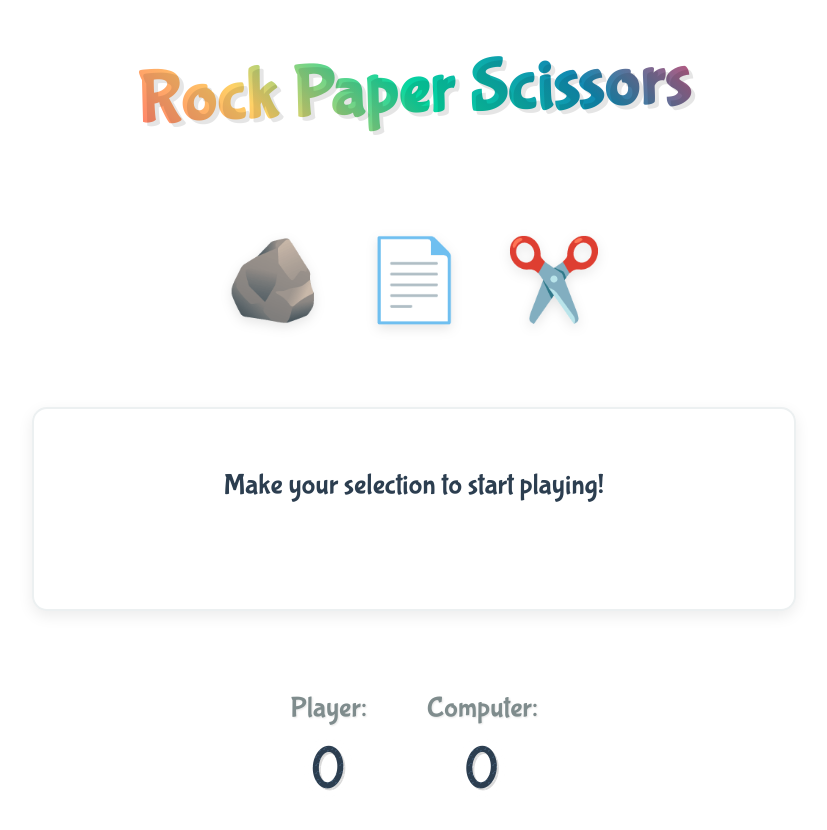
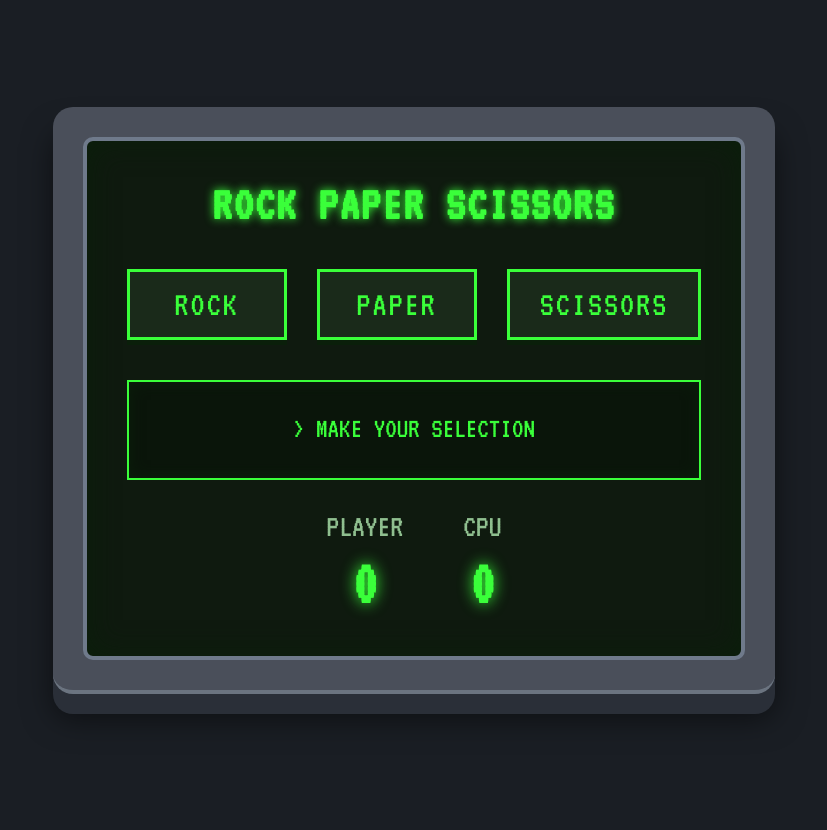
Before and after one commit to kosko-mj/rock-paper-scissors, a plain HTML site: page index.html in a window 1280 px wide. Shown: the whole page, without its empty margins (226-1053 px from the left). After the commit the page ends 800 px from the top, so only its background shows below. Drawn offline with Linux system fonts and the light colour scheme.

Commit message:
feat: Complete retro computer version with scifi screen image

```diff
--- a/index.html
+++ b/index.html
@@ -5,26 +5,35 @@
     <meta name="viewport" content="width=device-width, initial-scale=1.0">
     <title>Rock Paper Scissors</title>
     <link rel="stylesheet" href="style.css">
-    <link href="https://fonts.googleapis.com/css2?family=Bubblegum+Sans&display=swap" rel="stylesheet">
+    <link href="https://fonts.googleapis.com/css2?family=VT323&display=swap" rel="stylesheet">
 </head>
 <body>
-    <h1>Rock Paper Scissors</h1>
+    <div class="computer">
+        <div class="screen">
+            <h1>ROCK PAPER SCISSORS</h1>
 
-    <div class="buttons">
-        <button id="rock" title="Rock">🪨</button>
-        <button id="paper" title="Paper">📄</button>
-        <button id="scissors" title="Scissors">✂️</button>
+            <div class="buttons">
+                <button class="game-btn" id="rock">ROCK</button>
+                <button class="game-btn" id="paper">PAPER</button>
+                <button class="game-btn" id="scissors">SCISSORS</button>
+            </div>
+
+            <div class="display" id="results">
+                <p>> MAKE YOUR SELECTION</p>
+            </div>
+
+            <div class="scoreboard">
+                <div class="score-item">
+                    <span class="score-label">PLAYER</span>
+                    <span class="score-value" id="player-score">0</span>
+                </div>
+                <div class="score-item">
+                    <span class="score-label">CPU</span>
+                    <span class="score-value" id="computer-score">0</span>
+                </div>
+            </div>
+        </div>
     </div>
-
-    <div id="results">
-        <p>Make your selection to start playing!</p>
-    </div>
-
-    <div class="score">
-        <p>Player: <span id="player-score">0</span></p>
-        <p>Computer: <span id="computer-score">0</span></p>
-    </div>
-
     <script src="script.js"></script>
 </body>
 </html>
--- a/style.css
+++ b/style.css
@@ -1,174 +1,155 @@
+@import url('https://fonts.googleapis.com/css2?family=VT323&display=swap');
+
+* {
+    margin: 0;
+    padding: 0;
+    box-sizing: border-box;
+}
+
 body {
-    font-family: Arial, sans-serif;
+    font-family: 'VT323', monospace;
+    min-height: 100vh;
+    background: #1a1e24;
+    display: flex;
+    justify-content: center;
+    align-items: center;
+    padding: 20px;
+}
+
+.computer {
+    background: #4a4f5a;
+    padding: 30px;
+    border-radius: 20px;
+    box-shadow:
+        0 20px 0 #2a2f38,
+        0 25px 30px rgba(0,0,0,0.5);
+    border-bottom: 4px solid #6b7480;
+}
+
+.screen {
+    background: #0f1a0f;
+    padding: 40px;
+    border-radius: 10px;
+    border: 4px solid #6f7a8b;
+    box-shadow: inset 0 0 30px #0a1f0a;
+    min-width: 600px;
+}
+
+h1 {
+    color: #3aff3a;
     text-align: center;
-    padding: 20px;
-    max-width: 800px;
-    margin: 0 auto;
-    display: flex;
-    flex-direction: column;
-    align-items: center;
-    min-height: 100vh;
+    font-size: 3rem;
+    margin-bottom: 40px;
+    letter-spacing: 2px;
+    text-shadow: 0 0 10px #3aff3a;
+    word-break: break-word;
 }
 
 .buttons {
-    margin: 40px 0;
     display: flex;
     justify-content: center;
-    align-items: center;
+    gap: 30px;
+    margin: 40px 0;
     flex-wrap: wrap;
-    gap: 40px;
 }
 
-button {
-    padding: 0;
-    margin: 0;
-    font-size: 80px;
+.game-btn {
+    font-family: 'VT323', monospace;
+    font-size: 2.2rem;
+    padding: 15px 30px;
+    background: #1a2a1a;
+    border: 3px solid #3aff3a;
+    color: #3aff3a;
     cursor: pointer;
-    background: none;
-    border: none;
-    transition: all 0.3s;
-    width: auto;
-    height: auto;
-    display: flex;
-    align-items: center;
-    justify-content: center;
-    filter: drop-shadow(0 4px 6px rgba(0, 0, 0, 0.1));
+    transition: all 0.2s;
+    box-shadow: 0 5px 0 #0a1f0a;
+    text-transform: uppercase;
+    letter-spacing: 2px;
+    min-width: 160px;
 }
 
-button:hover {
-    transform: scale(1.3);
-    filter: drop-shadow(0 8px 12px rgba(0, 0, 0, 0.2));
+.game-btn:hover {
+    background: #2a3f2a;
+    transform: translateY(-2px);
+    box-shadow: 0 7px 0 #0a1f0a;
 }
 
-button:active {
-    transform: scale(0.9);
+.game-btn:active {
+    transform: translateY(5px);
+    box-shadow: 0 2px 0 #0a1f0a;
 }
 
-button[title]::after {
-    content: none;
+.game-btn:disabled {
+    opacity: 0.5;
+    cursor: not-allowed;
+    transform: none;
+    box-shadow: 0 5px 0 #0a1f0a;
 }
 
-h1 {
-    font-family: 'Bubblegum Sans', cursive;
-    font-size: 4.5rem;
-    background: linear-gradient(45deg,
-        #FF6B6B 0%,
-        #FFD166 25%,
-        #06D6A0 50%,
-        #118AB2 75%,
-        #EF476F 100%);
-    -webkit-background-clip: text;
-    background-clip: text;
-    -webkit-text-fill-color: transparent;
-    text-shadow: 4px 4px 0 rgba(0, 0, 0, 0.1);
-    margin: 20px 0 50px 0;
-    transform: rotate(-2deg);
-    letter-spacing: 1px;
-    padding: 10px;
-    display: inline-block;
+.display {
+    background: #0a150a;
+    border: 2px solid #3aff3a;
+    padding: 20px;
+    margin: 30px 0;
+    min-height: 100px;
+    color: #3aff3a;
+    font-size: 1.8rem;
+    box-shadow: inset 0 0 15px #0a1f0a;
+    text-align: center;
+    line-height: 1.5;
 }
 
-/* Add a subtle animation on page load */
-@keyframes titleBounce {
-    0%, 100% { transform: rotate(-2deg) scale(1); }
-    50% { transform: rotate(-2deg) scale(1.05); }
+.display p {
+    margin: 5px 0;
 }
 
-h1 {
-    animation: titleBounce 2s ease-in-out;
+.display h2 {
+    font-size: 2.2rem;
+    margin: 10px 0;
+    color: #afffaf;
+    text-shadow: 0 0 10px #3aff3a;
 }
 
-/* CLEAN CHALK SCORES (no boxes) */
-.score {
-    font-family: 'Bubblegum Sans', cursive;
-    font-size: 2rem;
-    margin: 40px 0;
+.scoreboard {
     display: flex;
+    justify-content: center;
     gap: 60px;
-    justify-content: center;
-    align-items: center;
+    margin-top: 20px;
+    color: #3aff3a;
+    text-align: center;
 }
 
-.score p {
-    margin: 0;
-    padding: 0;
-    background: none;
-    border: none;
-    box-shadow: none;
-    min-width: auto;
-    color: #2C3E50;
-    text-shadow: 1px 1px 3px rgba(0, 0, 0, 0.2);
-    position: relative;
+.score-label {
+    font-size: 2rem;
+    display: block;
+    margin-bottom: 10px;
+    color: #8fbf8f;
 }
 
-/* Remove all box/border styles */
-.score p::before {
-    content: none; /* Remove chalk texture overlay */
+.score-value {
+    font-size: 4rem;
+    display: block;
+    text-shadow: 0 0 15px #3aff3a;
+    font-weight: bold;
 }
 
-/* Chalk-style score numbers */
-.score span {
-    font-size: 4rem;
-    color: #2C3E50;
-    font-family: 'Chalkduster', 'Comic Sans MS', 'Marker Felt', cursive;
-    font-weight: bold;
-    display: block;
-    margin-top: 5px;
-    text-shadow:
-        2px 2px 0 rgba(0, 0, 0, 0.15),
-        0 0 8px rgba(255, 255, 255, 0.8); /* Chalk glow effect */
-    position: relative;
-    letter-spacing: 1px;
+/* Play again button inside display */
+#results button {
+    font-family: 'VT323', monospace;
+    font-size: 2rem;
+    padding: 10px 30px;
+    margin-top: 20px;
+    background: transparent;
+    border: 2px solid #3aff3a;
+    color: #3aff3a;
+    cursor: pointer;
+    transition: all 0.2s;
+    text-transform: uppercase;
+    letter-spacing: 2px;
 }
 
-/* Subtle chalk texture on numbers only */
-.score span::after {
-    content: '';
-    position: absolute;
-    top: 0;
-    left: 0;
-    right: 0;
-    bottom: 0;
-    background:
-        radial-gradient(circle at 30% 40%, rgba(255, 255, 255, 0.4) 1px, transparent 1px),
-        radial-gradient(circle at 70% 60%, rgba(255, 255, 255, 0.4) 1px, transparent 1px),
-        radial-gradient(circle at 50% 20%, rgba(255, 255, 255, 0.4) 1px, transparent 1px);
-    background-size: 8px 8px;
-    pointer-events: none;
-    mix-blend-mode: overlay;
-    opacity: 0.7;
+#results button:hover {
+    background: #1a2f1a;
+    border-color: #afffaf;
+    color: #afffaf;
 }
-
-/* Optional: Add "Player" and "Computer" labels in lighter chalk */
-.score p::first-line {
-    font-size: 1.8rem;
-    color: #7F8C8D; /* Lighter gray for labels */
-    text-shadow: 1px 1px 2px rgba(0, 0, 0, 0.1);
-}
-
-/* Keep results clean too */
-#results {
-    font-family: 'Bubblegum Sans', cursive;
-    font-size: 1.8rem;
-    margin: 40px 0;
-    padding: 30px;
-    background: white;
-    border-radius: 15px;
-    min-height: 140px;
-    width: 100%;
-    max-width: 700px;
-    color: #2C3E50;
-    box-shadow: 0 5px 15px rgba(0, 0, 0, 0.08);
-    border: 2px solid #ECF0F1;
-}
-
-/* Emojis in results */
-#results span {
-    font-size: 2.2rem;
-    filter: drop-shadow(1px 1px 2px rgba(0, 0, 0, 0.15));
-}
-
-/* Remove any remaining box textures */
-#results::before {
-    content: none;
-}
```
Also changed, not shown: script.js (+22 -87 lines), scifiscreen.jpg (added).
